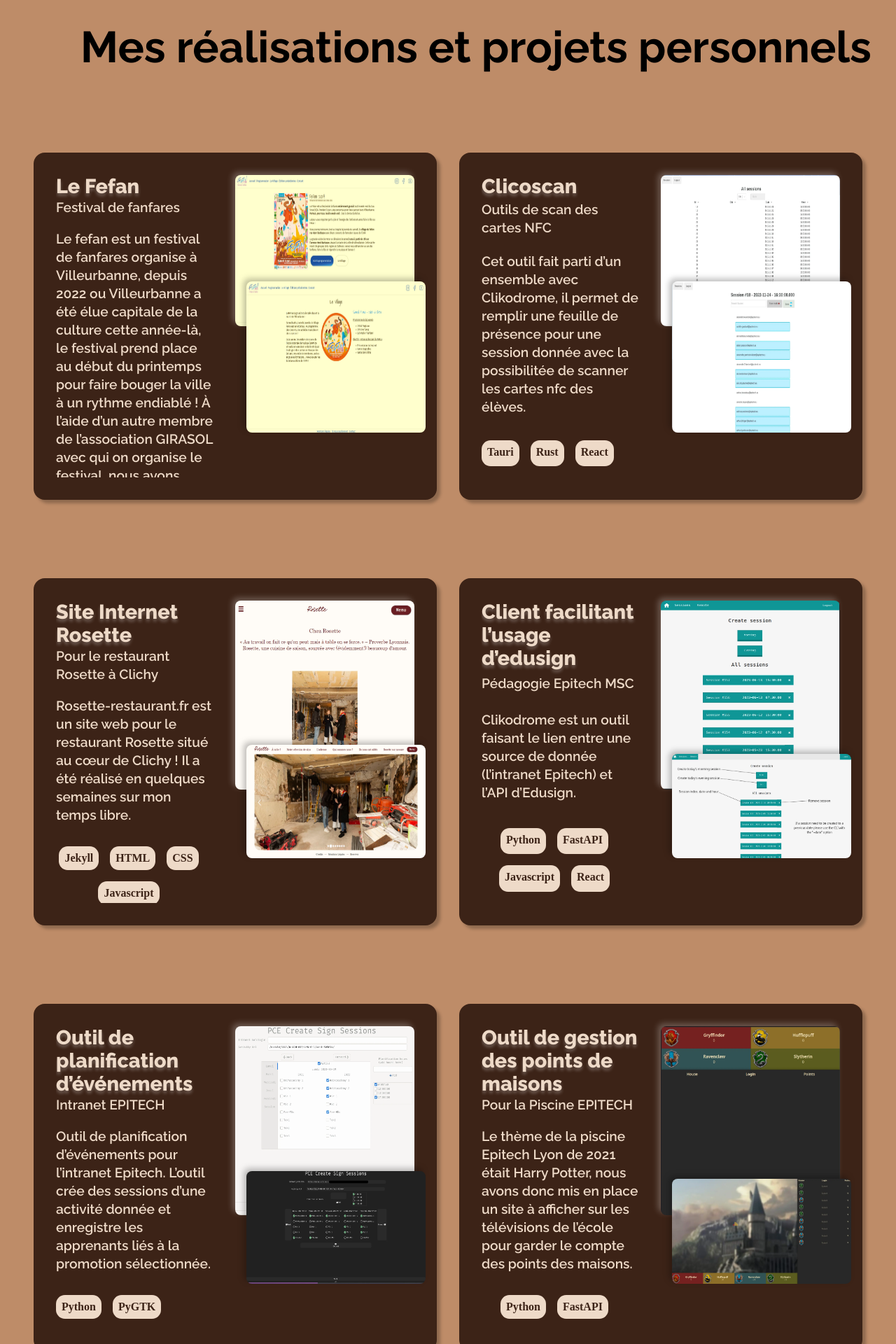
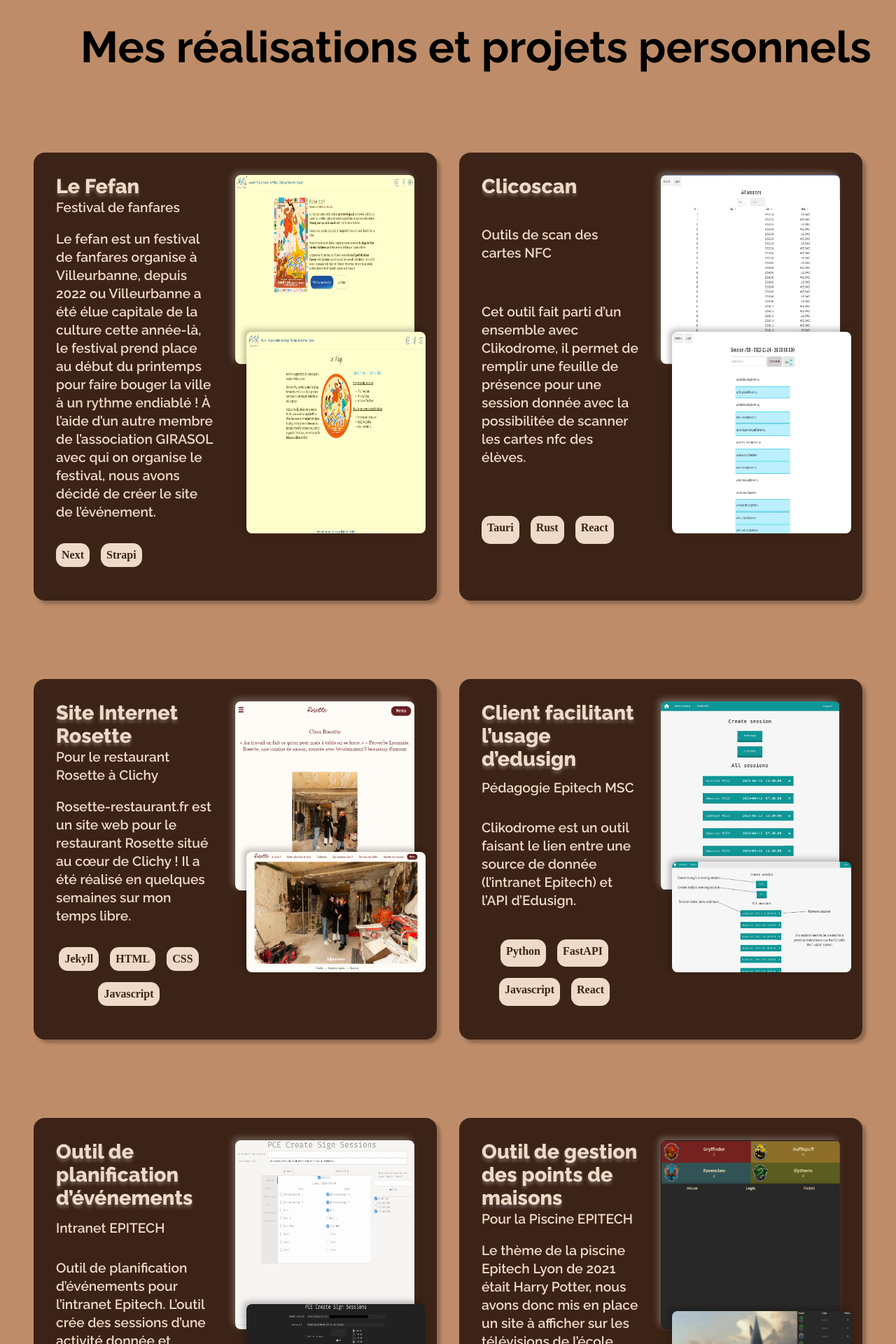
Before and after one commit to JulienAldon/Portfolio, a Jekyll site: the page built from index.markdown, in a window 1280 px wide. Shown: the part 1817-3737 px from the top of the page at 70% size. Built offline with Jekyll 4.4.1, drawn with Linux system fonts in a browser that asks for light colours; nearby versions of some CDN libraries; some of the changed text lies outside the part shown.

Commit message:
fix max height on main page cards

```diff
--- a/assets/css/main.css
+++ b/assets/css/main.css
@@ -309,7 +309,6 @@ a {
 #projets div a {
   display: flex;
   flex-direction: row;
-  max-height: 27rem;
   max-width: 40%;
   border-radius: 1rem;
   padding: 2rem;
```
